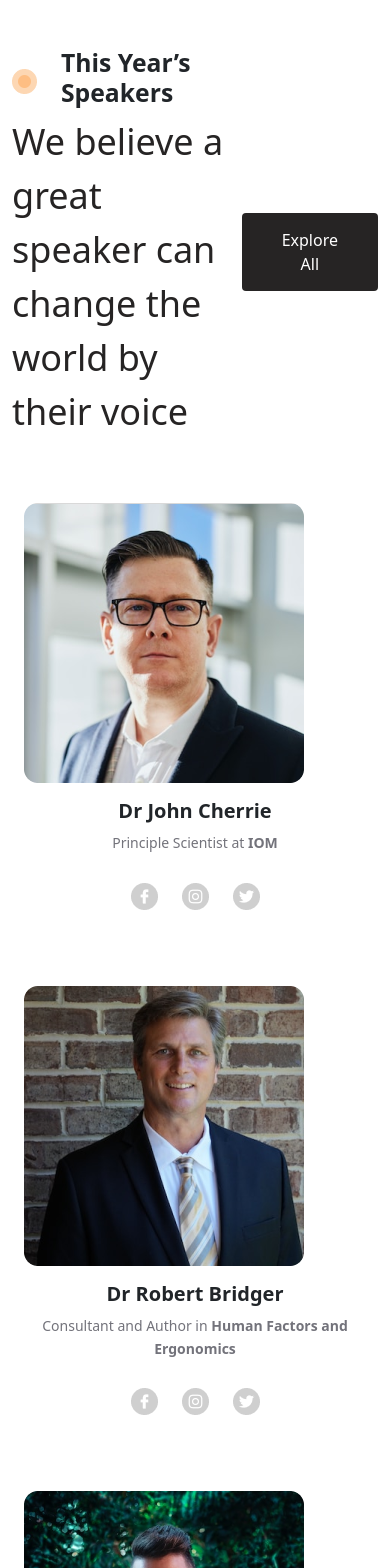
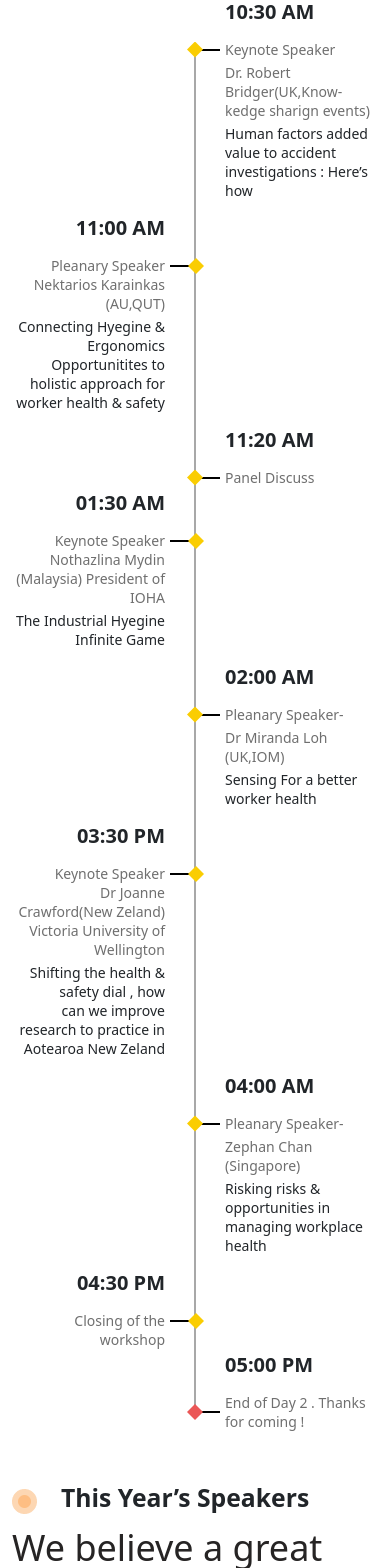
Before and after one commit to OpediaTech/Singapore, a Next.js app in the folder singapore/: page / in a window 390 px wide. Shown: the top 1568 px of the page. Built offline with nearby package versions, Linux system fonts and the light colour scheme.

Commit message:
timeline add

```diff
--- /dev/null
+++ b/singapore/components/Timeline/Timeline.js
@@ -0,0 +1,114 @@
+import React from 'react';
+
+const Timeline = () => {
+    return (
+        <div>
+
+    <div class="timeline__section">
+        <div class="container">
+            <div class="timeline__inner">
+                <div class="row g-0">
+                    {/* <!-- item 1 --> */}
+                    <div class="col-6"> </div>
+                    <div class="col-6">
+                        <div class="direction-r">
+                            <h4>10:30 AM </h4>
+                            <span class="flag">Keynote Speaker</span>
+                            <span class="flag2">Dr. Robert Bridger(UK,Know- kedge sharign events)</span>
+                            <p>Human factors added value to accident <br/> investigations : Here’s how</p>
+                        </div>
+                    </div>
+
+                    {/* <!-- item 2 --> */}
+                    <div class="col-6">
+                        <div class="direction-l">
+                            <h4>11:00 AM </h4>
+                            <span class="flag">Pleanary Speaker <br/> Nektarios Karainkas (AU,QUT) </span>
+                            <p>Connecting Hyegine & Ergonomics
+                                Opportunitites to holistic approach for <br/>
+                                worker health & safety</p>
+                        </div>
+                    </div>
+                    <div class="col-6"> </div>
+
+                    {/* <!-- item 3 --> */}
+                    <div class="col-6"> </div>
+                    <div class="col-6">
+                        <div class="direction-r">
+                            <h4> 11:20 AM </h4>
+                            <span class="flag">Panel Discuss</span>
+                        </div>
+                    </div>
+
+                    {/* <!-- item 4 --> */}
+                    <div class="col-6">
+                        <div class="direction-l">
+                            <h4>01:30 AM </h4>
+                            <span class="flag">Keynote Speaker <br/> Nothazlina Mydin (Malaysia) President of IOHA </span>
+                            <p>The Industrial Hyegine Infinite Game</p>
+                        </div>
+                    </div>
+                    <div class="col-6"> </div>
+
+                    {/* <!-- item 5 --> */}
+                    <div class="col-6"> </div>
+                    <div class="col-6">
+                        <div class="direction-r">
+                            <h4>02:00 AM </h4>
+                            <span class="flag">Pleanary Speaker-</span>
+                            <span class="flag2">Dr Miranda Loh (UK,IOM)</span>
+                            <p>Sensing For a better worker health</p>
+                        </div>
+                    </div>
+
+                    {/* <!-- item 6 --> */}
+                    <div class="col-6">
+                        <div class="direction-l">
+                            <h4>03:30 PM </h4>
+                            <span class="flag">Keynote Speaker <br/> Dr Joanne Crawford(New Zeland) Victoria University of Wellington</span>
+                            <p>Shifting the health & safety dial , how <br/>
+                                can we improve research to practice in <br/>
+                                Aotearoa New Zeland</p>
+                        </div>
+                    </div>
+                    <div class="col-6"> </div>
+
+                    {/* <!-- item 7 --> */}
+                    <div class="col-6"> </div>
+                    <div class="col-6">
+                        <div class="direction-r">
+                            <h4>04:00 AM </h4>
+                            <span class="flag">Pleanary Speaker-</span>
+                            <span class="flag2">Zephan Chan (Singapore)</span>
+                            <p>Risking risks & opportunities in <br/>
+                                managing workplace health</p>
+                        </div>
+                    </div>
+
+                    {/* <!-- item 8 --> */}
+                    <div class="col-6">
+                        <div class="direction-l">
+                            <h4>04:30 PM </h4>
+                            <span class="flag">Closing of the workshop </span>
+                        </div>
+                    </div>
+                    <div class="col-6"> </div>
+
+                    {/* <!-- item 9 --> */}
+                    <div class="col-6"> </div>
+                    <div class="col-6">
+                        <div class="direction-r">
+                            <h4>05:00 PM </h4>
+                            <span class="flag last__flag">End of Day 2 . Thanks for coming !</span>
+                        </div>
+                    </div>
+
+                </div>
+            </div>
+        </div>
+    </div>
+        </div>
+    );
+};
+
+export default Timeline;
--- a/singapore/pages/index.js
+++ b/singapore/pages/index.js
@@ -11,12 +11,14 @@ import SupportingOgn from "../components/SupportingOgzn/SupportingOgn";
 import styles from "../styles/Home.module.css";
 import SpeakerHeading from "../components/Speakers/SpeakerHeading";
 import GallerySection from "../components/Gallery/GallerySection";
+import Timeline from "../components/Timeline/Timeline";
 
 export default function Home() {
   return (
     <div>
+      <Timeline/>
       <Container className="section_gap">
-        <div className="d-flex justify-content-between align-items-center my-5">
+        <div className="d-flex flex-column flex-lg-row justify-content-between align-items-center my-5">
           <SpeakerHeading />
           <div>
             <a href="SpeakerPage">
--- a/singapore/styles/speakers.css
+++ b/singapore/styles/speakers.css
@@ -158,3 +158,231 @@
   letter-spacing: 0.045em;
   color: #000000;
 }
+
+
+
+
+
+
+
+/* timeline css */
+*{
+  padding: 0;
+  margin: 0;
+  box-sizing: border-box;
+}
+
+.timeline__inner{
+  position: relative;
+}
+
+.timeline__inner::before{
+  position: absolute;
+  content: "";
+  /* height: 100%; */
+  width: 2px;
+  background-color: #a8a8a8;
+  left: 50%;
+  transform: translateX(-50%);
+  top: 70px;
+  bottom: 46px;
+  /* right: 50%;
+  transform: translate(-50%, -50%); */
+}
+
+.direction-r h4, .direction-r .flag, .direction-r .flag2, .direction-r p{
+  padding-left: 100px;
+}
+
+.direction-l h4, .direction-l .flag, .direction-l p{
+  padding-right: 150px;
+}
+
+.direction-l{
+  text-align: right;
+}
+
+
+.direction-r h4, .direction-l h4{
+  font-size: 40px;
+  font-weight: 600;
+  margin-bottom: 16px;
+}
+
+.direction-r span, .direction-l span{
+  font-size: 30px;
+  font-weight: 400;
+  line-height: 35px;
+  color: #6f6f6f;
+  font-weight: 400;
+  margin-bottom: 16px;
+  display: block;
+}
+
+.direction-r .flag, .direction-l .flag{
+  position: relative;
+}
+
+/* .direction-l .flag, .direction-r .flag2{
+  display: block;
+} */
+
+.direction-r .flag2{
+  width: 100%;
+  max-width: 485px;
+}
+
+.direction-l .flag2{
+  display: block;
+  width: 100%;
+  max-width: 385px;
+  margin-left: auto;
+  margin-right: 150px;
+}
+
+.direction-r .flag::before, .direction-l .flag::before{
+  position: absolute;
+  content: "";
+  left: -12px;
+  top: 50%;
+  bottom: 50%;
+  transform: translateY(-50%);
+  background: #FACD02;
+  height: 25px;
+  width: 25px;
+  z-index: 10;
+  clip-path: polygon(50% 0%, 100% 50%, 50% 100%, 0% 50%);
+}
+
+.direction-r .flag.last__flag::before{
+  background: #EB5757;
+}
+
+.direction-l .flag::before{
+  left: unset;
+  right: -13px !important;
+  /* top: 24px; */
+}
+
+.direction-r .flag::after, .direction-l .flag::after{
+  position: absolute;
+  content: "";
+  left: 0;
+  top: 50%;
+  transform: translateY(-50%);
+  background-color: #000;
+  height: 2px;
+  width: 40px;
+  z-index: 9;
+}
+
+.direction-l .flag::after{
+  left: unset;
+  right: 0;
+  width: 117px;
+}
+
+
+
+.direction-r p, .direction-l p{
+  font-size: 30px;
+  font-weight: 300;
+}
+
+@media screen and (max-width: 1199px) {
+
+  .direction-r h4, .direction-r .flag, .direction-r .flag2, .direction-r p{
+      padding-left: 50px;
+  }
+/*
+  .direction-r .flag2{
+      margin-left: 50px;
+  } */
+
+  .direction-l h4, .direction-l .flag, .direction-l p{
+      padding-right: 50px;
+  }
+
+  .direction-l .flag::before{
+      /* top: 10px; */
+  }
+
+  .direction-l .flag::after{
+      width: 40px;
+      /* top: 21px; */
+  }
+
+
+
+}
+
+@media screen and (max-width: 767px) {
+
+  .timeline__inner::before{
+      bottom: 16px;
+  }
+
+  .timeline__inner::before{
+      top: 54px;
+  }
+
+  .direction-r h4, .direction-l h4{
+      font-size: 20px;
+  }
+
+  .direction-r span, .direction-l span{
+      margin-bottom: 4px;
+  }
+
+  .direction-r span, .direction-l span, .direction-r p, .direction-l p{
+      font-size: 14px;
+      line-height: normal;
+      /* font-weight: 400; */
+  }
+
+  .direction-r p, .direction-l p{
+      font-weight: 300;
+  }
+
+  .direction-r .flag::before, .direction-l .flag::before{
+      /* top: 3px; */
+      left: -8px;
+      width: 16px;
+      height: 16px;
+  }
+
+  .direction-l .flag::after {
+      top: 10px;
+  }
+
+  .direction-l .flag::before{
+          left: unset;
+          right: -9px !important;
+          top: 10px;
+      }
+}
+
+@media screen and (max-width: 424px) {
+  .direction-r h4, .direction-r .flag, .direction-r .flag2, .direction-r p {
+      padding-left: 30px;
+  }
+
+  .direction-r .flag2{
+      /* margin-left: 30px; */
+  }
+
+  .direction-r .flag::after, .direction-l .flag::after{
+      width: 25px;
+  }
+
+  .direction-l h4, .direction-l .flag, .direction-l p{
+      padding-right: 30px;
+  }
+
+}
+
+@media screen and (max-width: 374px) {
+  .timeline__inner::before{
+      bottom: 26px;
+  }
+}
```
